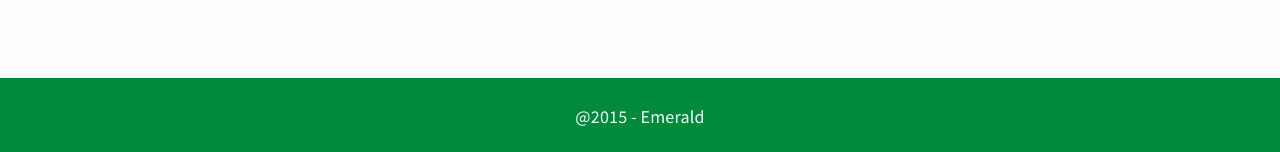
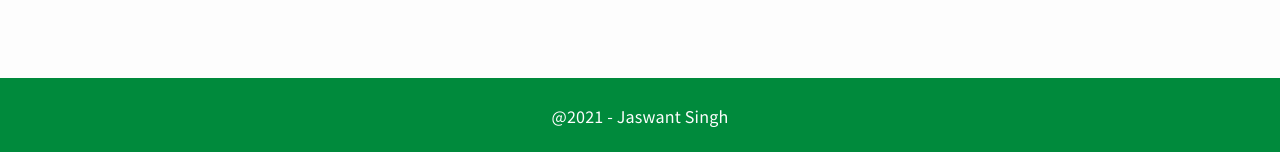
Before and after one commit to Jaswantsinghh/BlogTalks, a Jekyll site: the page built from index.html, in a window 1280 px wide. Shown: the part 745-897 px from the top of the page. Built offline with Jekyll 4.4.1, drawn with Linux system fonts in a browser that asks for light colours; the list of posts is cut into pages by our own code.

Commit message:
Update footer.html

```diff
--- a/_includes/footer.html
+++ b/_includes/footer.html
@@ -1 +1 @@
-<footer class="footer"><span>@2015 - Emerald</span></footer>
+<footer class="footer"><span>@2021 - Jaswant Singh</span></footer>
```
